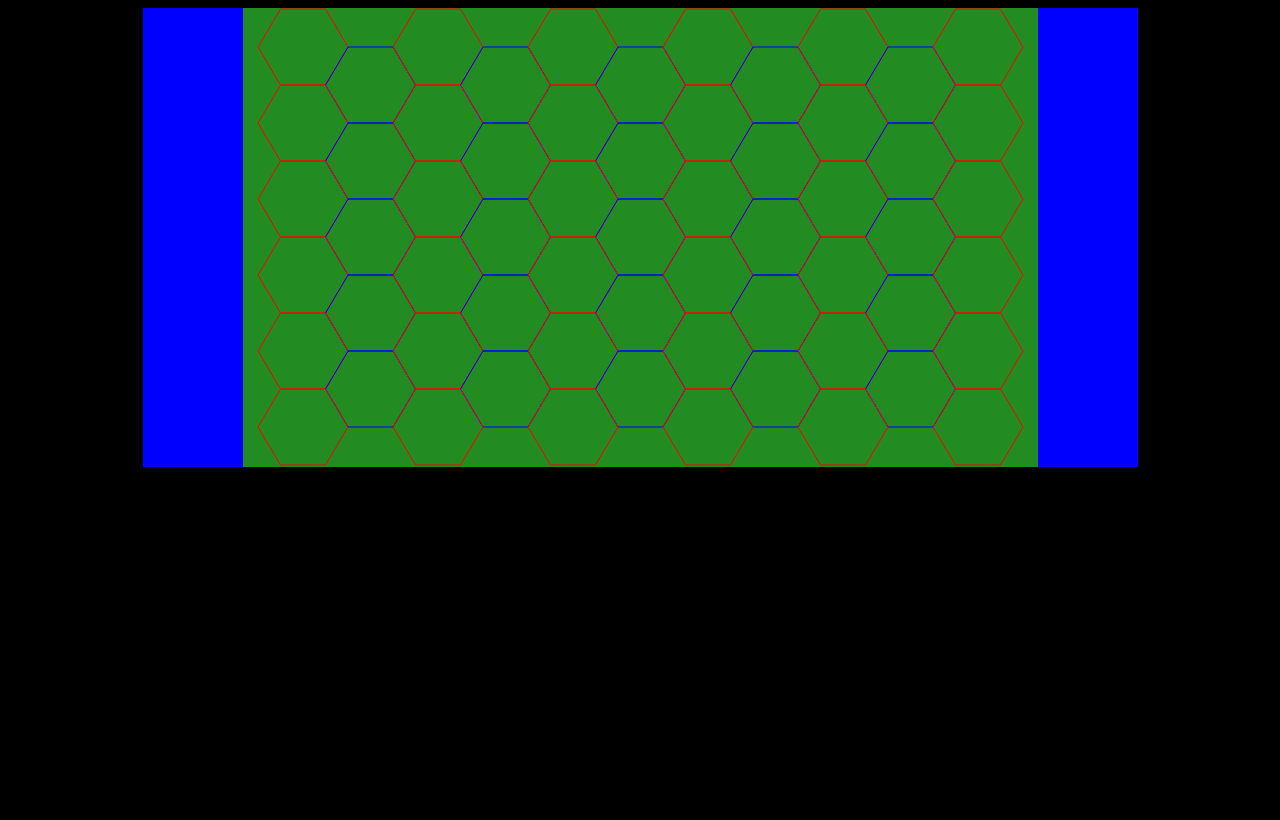
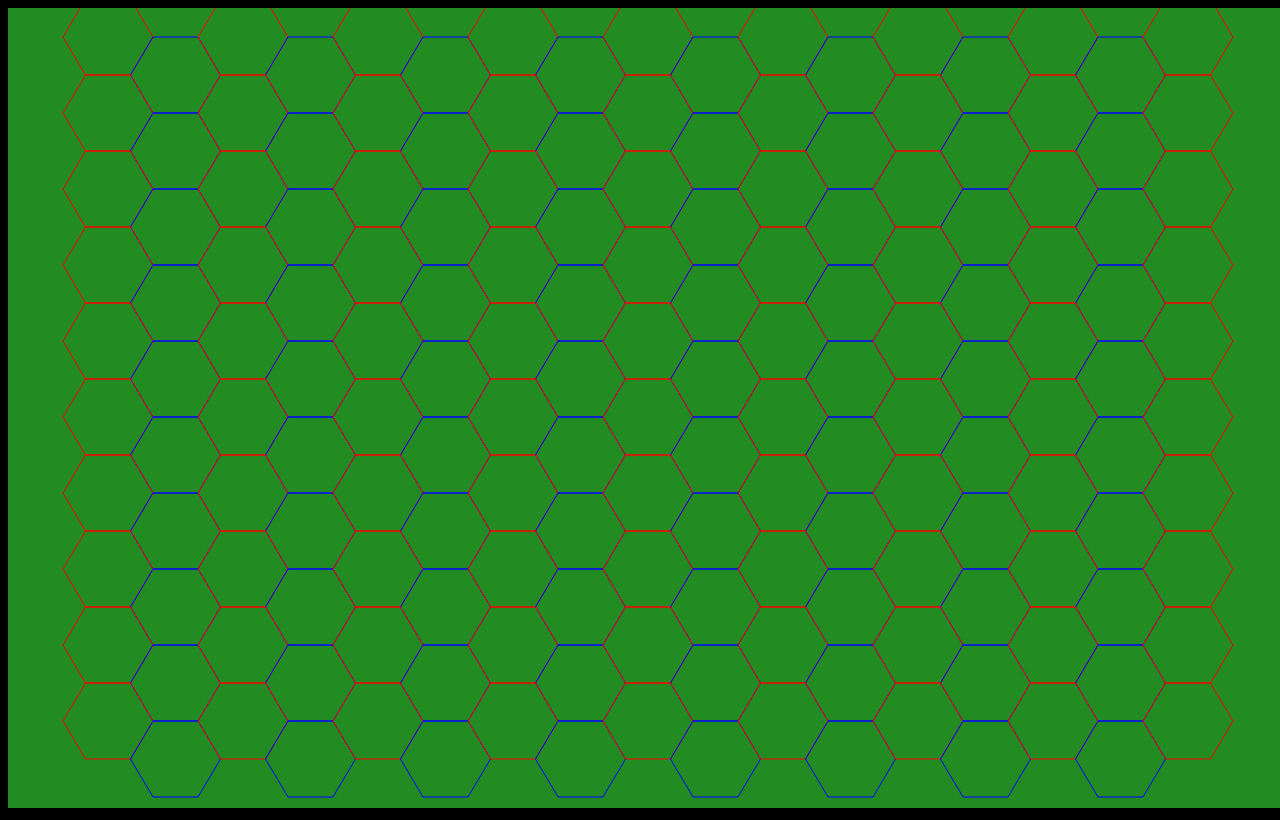
Before and after one commit to charliewynn/puzzle-hex-js, a plain HTML site: page index.html in a window 1280 px wide. Drawn offline with Linux system fonts and the light colour scheme.

Commit message:
dynamically filling screen with hexes now

```diff
--- a/drawing.js
+++ b/drawing.js
@@ -1,20 +1,30 @@
-function Drawing(context)
+function Drawing(size, context)
 {
-	this.width = 995;
-	this.height = 459;
+	this.size = size;
+	this.boardOffset = pt(0,0);
+	this.boardSize = pt(this.size.x-this.boardOffset.x*2, this.size.y-this.boardOffset.y*2);
 	this.context= context;
 	this.render = function(game){
-		this.rectangle(pt(0,0), pt(this.width,this.height), colors.blue);
-		this.rectangle(pt(100,0), pt(this.width-200,this.height), colors.green);
+		this.rectangle(pt(0,0), this.size, colors.blue);
+		this.rectangle(this.boardOffset, this.boardSize, colors.green);
 		var hexSize = pt(90,76);
-		var max_cols = 6;
-		for(var i=0; i<max_cols; i++){
-			for(var j=0; j<11; j++){
-				var x = 115 +(hexSize.x+hexSize.x/2)*i;
-				var y = 1 + (hexSize.y/2)*j;
+
+		var hex_cols = Math.floor(this.boardSize.x/(3*hexSize.x/2));
+		var hex_rows = Math.floor((this.boardSize.y-hexSize.y/2)/(.5*hexSize.y));
+	 console.log(hex_cols + " cols, " + hex_rows + " rows");
+		var hexWidth = hex_cols * (3*hexSize.x/2) - hexSize.x/2;
+		var hexHeight = hex_rows * ((hexSize.y*.5)+1) + hexSize.y/2;
+		var hexOffset =
+									pt((this.boardSize.x-hexWidth)/2,
+													(this.boardSize.y-hexHeight)/2);
+
+		for(var i=0; i<hex_cols; i++){
+			for(var j=0; j<hex_rows; j++){
+				var x = hexOffset.x + (hexSize.x+hexSize.x/2)*i;
+				var y = hexOffset.y + (hexSize.y/2)*j;
 				if(j%2==1){
 					x += 3*hexSize.x/4;
-					if(i != max_cols-1)
+					if(i != hex_cols-1)
 						this.hex(pt(x,y), hexSize, colors.blue);
 				}
 				else {
@@ -49,7 +59,6 @@ function Drawing(context)
 				[x1,y2],
 				[x0,y1]
 			];
-		console.log(coords.join(' '));
 		c.strokeStyle = color;
 		c.beginPath();
 		c.moveTo(coords[0][0],coords[0][1]);
--- a/game.js
+++ b/game.js
@@ -1,6 +1,12 @@
 function didLoad(){
+	document.documentElement.style.overflow = 'hidden';
+	document.body.scroll = 'no';
+	var size = pt(window.innerWidth, window.innerHeight);
+
 	var canvas = document.getElementById("canvas");
+	canvas.setAttribute('width', size.x);
+	canvas.setAttribute('height', size.y);
 	var game = {};
-	var draw = new Drawing(canvas.getContext("2d"));
+	var draw = new Drawing(size, canvas.getContext("2d"));
 	draw.render(game);
 }
--- a/index.html
+++ b/index.html
@@ -10,7 +10,7 @@
 	<body style="background-color:black" onLoad="didLoad()">
 
 		<div align="center" valign="center">
-			<canvas id="canvas" width="995" height="495">
+			<canvas id="canvas">
 				You'r browser is old
 			</canvas>
 		</div>
```
Also changed, not shown: black.png (added), blue.png (added), brown.png (added), green.png (added), red.png (added), yellow.png (added).
